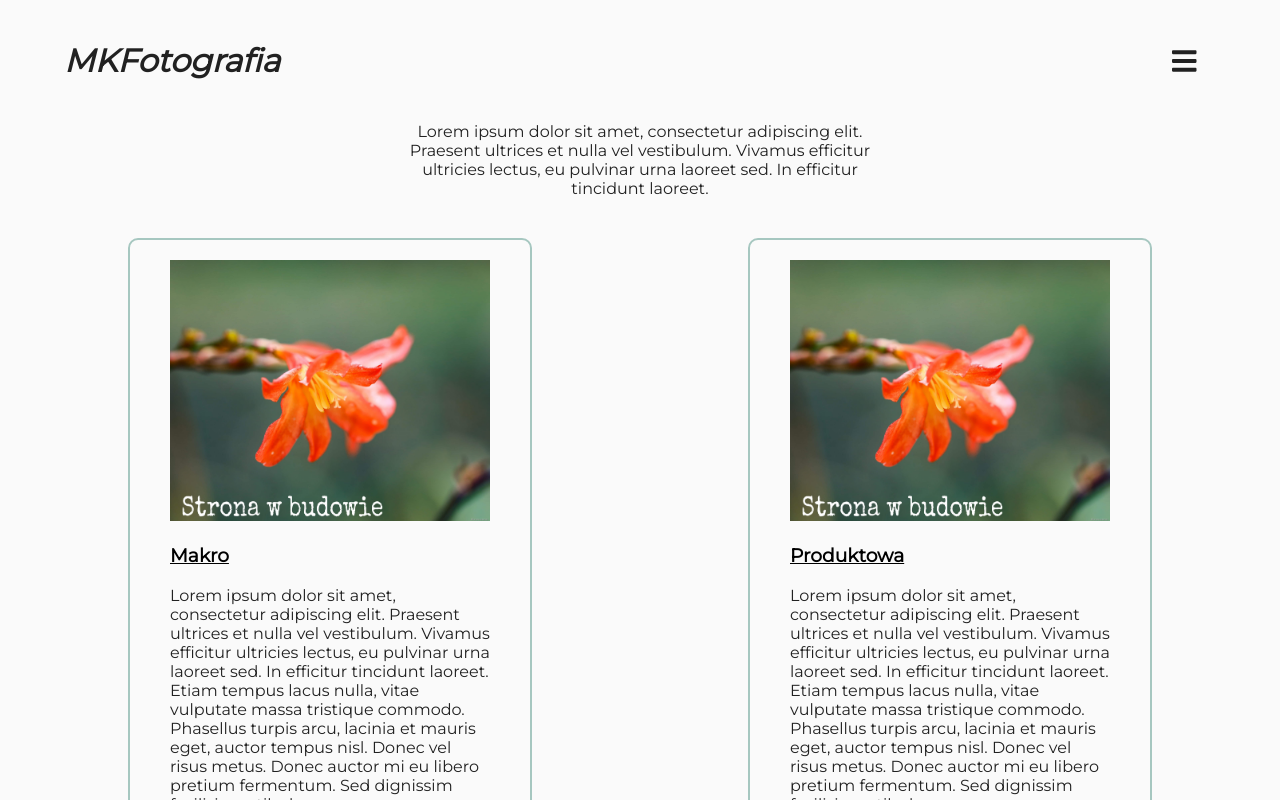
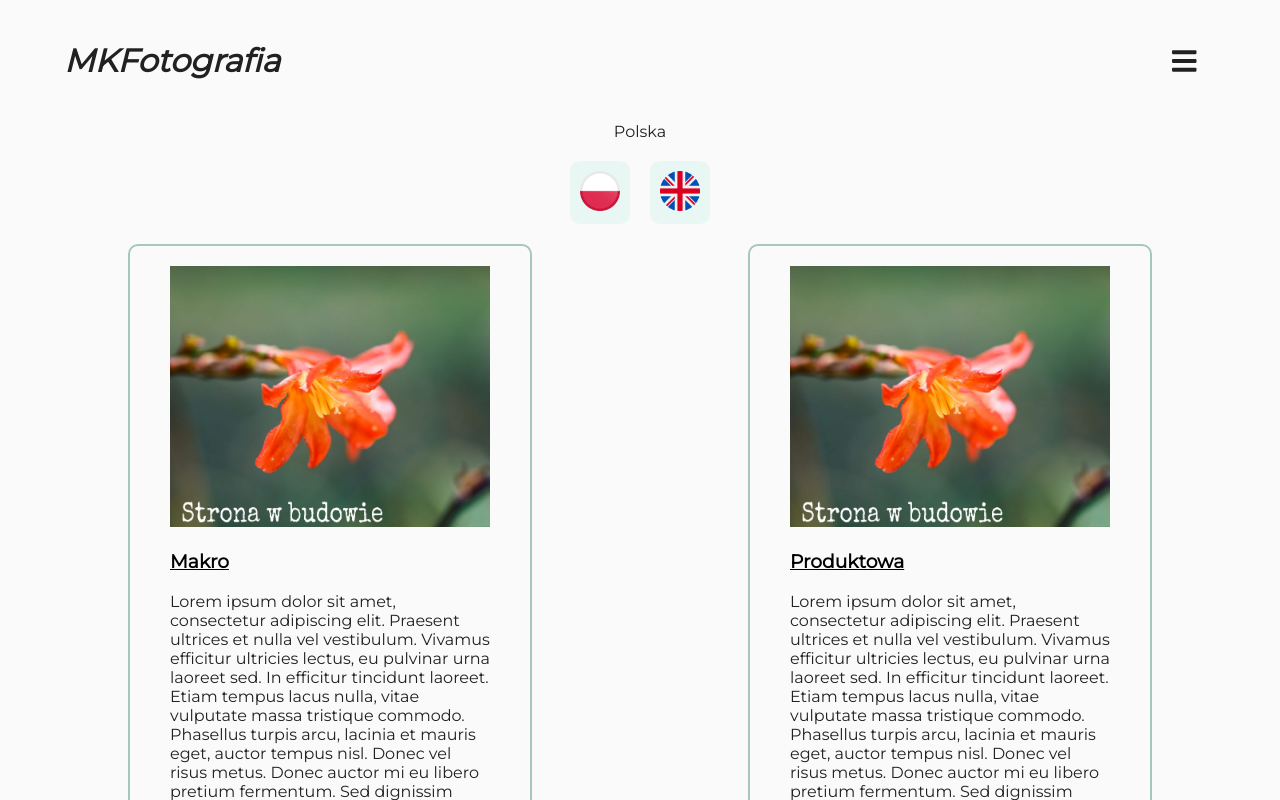
Before and after one commit to MateuszSobiech/mkFotografia.v2, an Angular app: page / in a window 1280 px wide. Built offline with nearby package versions, Linux system fonts and the light colour scheme.

Commit message:
dodanie flag

```diff
--- a/src/app/app.component.ts
+++ b/src/app/app.component.ts
@@ -1,12 +1,17 @@
-import { Component } from '@angular/core';
+import { Component, OnInit } from '@angular/core';
 
 @Component({
   selector: 'app-root',
   templateUrl: './app.component.html',
   styleUrls: ['./app.component.css']
 })
-export class AppComponent {
+export class AppComponent implements OnInit {
   constructor() {}
 
-  // ViewChild
+  ngOnInit(): void {
+    let language = localStorage.getItem('lan');
+    if (language === null) {
+      localStorage.setItem('lan', 'pl');
+    }
+  }
 }
--- a/src/app/start/start.component.css
+++ b/src/app/start/start.component.css
@@ -8,6 +8,17 @@
 
 .wstep {
   padding: 0 40px;
+}
+
+button {
+  background-color: rgb(233, 247, 244);
+  padding: 10px;
+  margin: 0 10px;
+  border: none;
+  border-radius: 10px;
+}
+button img {
+  width: 40px;
 }
 
 @media (min-width: 768px) {
--- a/src/app/start/start.component.html
+++ b/src/app/start/start.component.html
@@ -1,10 +1,17 @@
 <div class="start">
   <div class="wstep">
     <p>
-      Lorem ipsum dolor sit amet, consectetur adipiscing elit. Praesent ultrices
+      <!-- Lorem ipsum dolor sit amet, consectetur adipiscing elit. Praesent ultrices
       et nulla vel vestibulum. Vivamus efficitur ultricies lectus, eu pulvinar
-      urna laoreet sed. In efficitur tincidunt laoreet.
+      urna laoreet sed. In efficitur tincidunt laoreet. -->
+      {{ txt }}
     </p>
+    <button (click)="add()">
+      <img src="../../assets/icon/pl.png" alt="" />
+    </button>
+    <button (click)="show()">
+      <img src="../../assets/icon/en.png" alt="" />
+    </button>
   </div>
   <div class="galerie">
     <app-photo
--- a/src/app/start/start.component.ts
+++ b/src/app/start/start.component.ts
@@ -1,3 +1,4 @@
+import { TextComponent } from './../text/text.component';
 import { Component, OnInit } from '@angular/core';
 
 @Component({
@@ -6,9 +7,17 @@ import { Component, OnInit } from '@angular/core';
   styleUrls: ['./start.component.css']
 })
 export class StartComponent implements OnInit {
+  txt: string = '';
   constructor() {}
 
-  ngOnInit(): void {}
+  ngOnInit(): void {
+    const lan = localStorage.getItem('lan');
+    if (lan === 'pl') {
+      this.txt = TextComponent.pl_wstep;
+    } else {
+      this.txt = TextComponent.en_wstep;
+    }
+  }
 
   makroRouter = '/g-makro';
   makroImg = '../../assets/img/flower.jpg';
@@ -21,4 +30,14 @@ export class StartComponent implements OnInit {
   sesjaRouter = '/g-sesja';
   sesjaImg = '../../assets/img/flower.jpg';
   sesjaTitle = 'Sesja';
+
+  add() {
+    localStorage.setItem('lan', 'pl');
+    location.reload();
+  }
+
+  show() {
+    localStorage.setItem('lan', 'en');
+    location.reload();
+  }
 }
--- /dev/null
+++ b/src/app/text/text.component.ts
@@ -0,0 +1,4 @@
+export class TextComponent {
+  static pl_wstep: string = 'Polska';
+  static en_wstep: string = 'Wielka Brytania';
+}
```
Also changed, not shown: src/assets/icon/en.png (added), src/assets/icon/pl.png (added).
